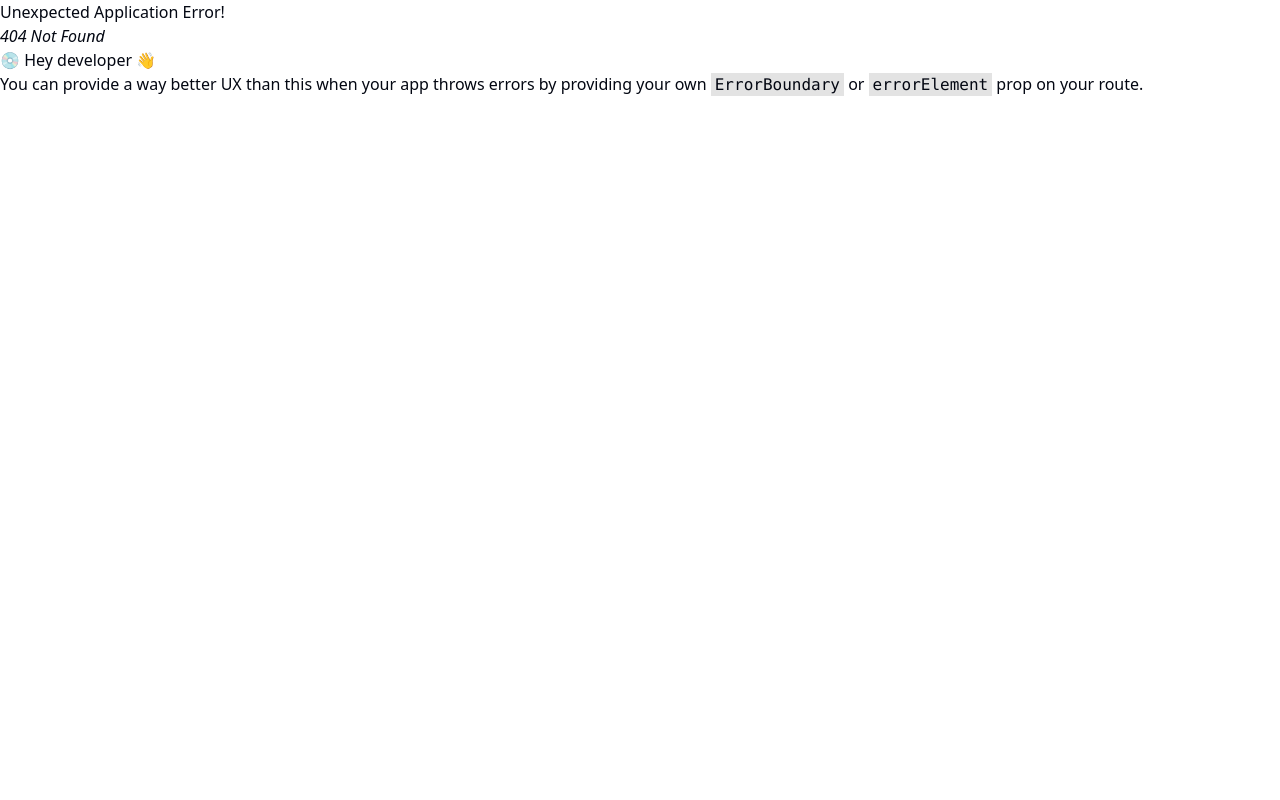
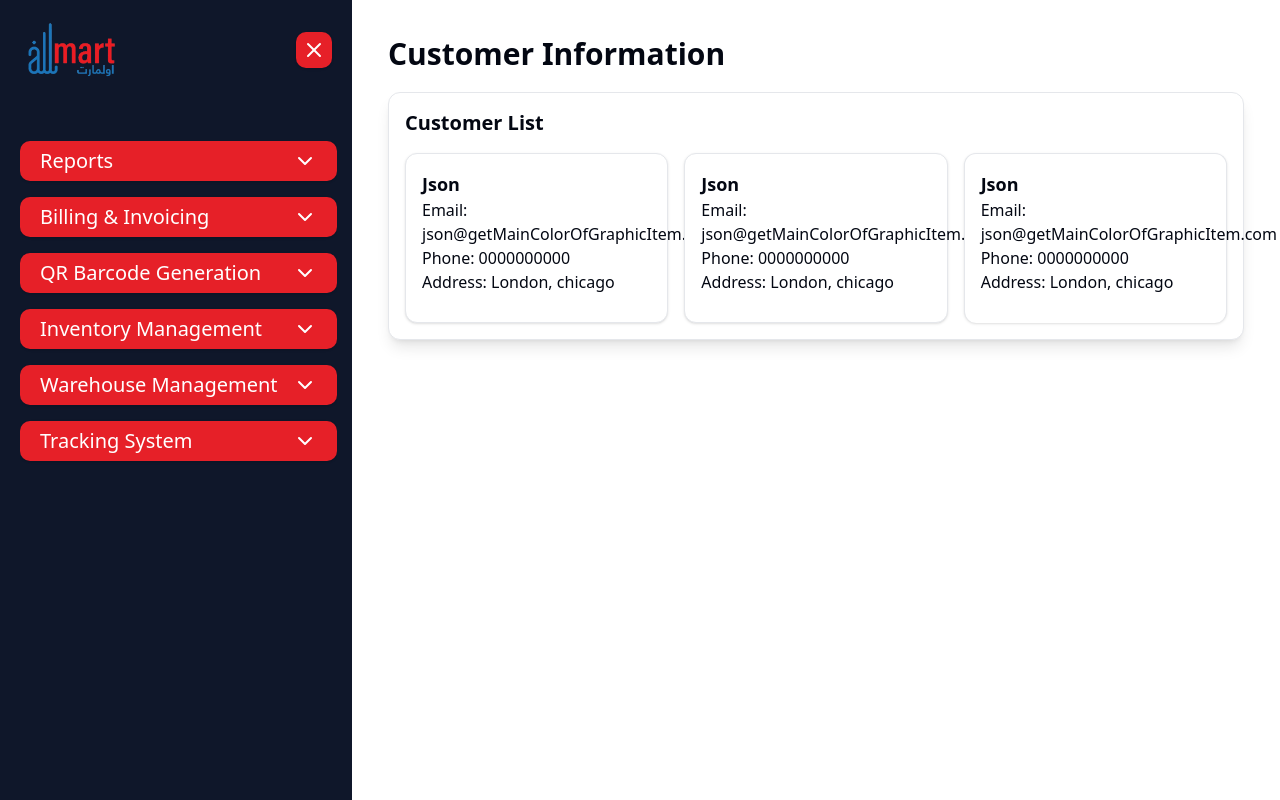
Before and after one commit to subin4693/AliMart-erp, a React (Vite) app: page /customers in a window 1280 px wide. Before the commit this address had no page. Built offline with nearby package versions, Linux system fonts and the light colour scheme.

Commit message:
Customer Info added

```diff
--- a/src/components/Sidebar.jsx
+++ b/src/components/Sidebar.jsx
@@ -92,7 +92,7 @@ const Sidebar = () => {
                                     <Link to={"/billing"}>
                                         <div className="px-4 py-2 hover:bg-gray-600">Automated Billing</div>
                                     </Link>
-                                    <Link to={"/"}>
+                                    <Link to={"/customers"}>
                                         <div className="px-4 py-2 hover:bg-gray-600">Customer Information</div>
                                     </Link>
                                     <Link to={"/"}>
--- a/src/pages/AutomatedBilling/index.jsx
+++ b/src/pages/AutomatedBilling/index.jsx
@@ -130,7 +130,7 @@ const Index = () => {
                 </button> */}
                 <Button
                     onClick={downloadAllInvoices}
-                    className="py-3 px-4 rounded lg:w-[100px] bg-[#2576b6] w-full "
+                    className="p-2 rounded lg:w-[100px] bg-[#2576b6] w-full "
                 >
                     Download All
                 </Button>
@@ -156,7 +156,7 @@ const Index = () => {
                         <div className="border-t pt-4">
                             <p>Orders: {invoice.orders}</p>
                             <p>Items: {invoice.items}</p>
-                            <p>Total Amount: ${invoice.totalAmount}</p>
+                            <p>Total Amount: {invoice.totalAmount} QAR</p>
                         </div>
                         <Button
                             onClick={() => downloadInvoice(invoice)}
--- /dev/null
+++ b/src/pages/CustomerInfo/index.jsx
@@ -0,0 +1,144 @@
+import React, { useState } from "react";
+import { Card } from "@/components/ui/card";
+
+const CustomerInfo = () => {
+    const [customers, setCustomers] = useState([
+        {
+            name: "Json",
+            email: "json@getMainColorOfGraphicItem.com",
+            phone: "0000000000",
+            address: "London, chicago",
+        },
+        {
+            name: "Json",
+            email: "json@getMainColorOfGraphicItem.com",
+            phone: "0000000000",
+            address: "London, chicago",
+        },
+        {
+            name: "Json",
+            email: "json@getMainColorOfGraphicItem.com",
+            phone: "0000000000",
+            address: "London, chicago",
+        },
+    ]);
+
+    const [newCustomer, setNewCustomer] = useState({
+        name: "",
+        email: "",
+        phone: "",
+        address: "",
+    });
+    const [editingIndex, setEditingIndex] = useState(null);
+
+    // Add or update customer
+    const handleAddCustomer = () => {
+        if (editingIndex !== null) {
+            const updatedCustomers = customers.map((customer, index) =>
+                index === editingIndex ? newCustomer : customer,
+            );
+            setCustomers(updatedCustomers);
+            setEditingIndex(null);
+        } else {
+            setCustomers([...customers, newCustomer]);
+        }
+        setNewCustomer({ name: "", email: "", phone: "", address: "" });
+    };
+
+    // Edit customer
+    const handleEditCustomer = (index) => {
+        setNewCustomer(customers[index]);
+        setEditingIndex(index);
+    };
+
+    // Delete customer
+    const handleDeleteCustomer = (index) => {
+        const updatedCustomers = customers.filter((_, i) => i !== index);
+        setCustomers(updatedCustomers);
+    };
+
+    return (
+        <div className="p-4">
+            <h1 className="font-semibold text-3xl mb-5">Customer Information</h1>
+
+            {/* Customer Form */}
+            {/* <Card className="p-5 mb-5 shadow-lg">
+                <h2 className="text-xl font-semibold mb-4">Add or Edit Customer</h2>
+                <div className="flex flex-col gap-3">
+                    <input
+                        type="text"
+                        placeholder="Name"
+                        value={newCustomer.name}
+                        onChange={(e) => setNewCustomer({ ...newCustomer, name: e.target.value })}
+                        className="border p-2 rounded w-full"
+                    />
+                    <input
+                        type="email"
+                        placeholder="Email"
+                        value={newCustomer.email}
+                        onChange={(e) => setNewCustomer({ ...newCustomer, email: e.target.value })}
+                        className="border p-2 rounded w-full"
+                    />
+                    <input
+                        type="tel"
+                        placeholder="Phone"
+                        value={newCustomer.phone}
+                        onChange={(e) => setNewCustomer({ ...newCustomer, phone: e.target.value })}
+                        className="border p-2 rounded w-full"
+                    />
+                    <textarea
+                        placeholder="Address"
+                        value={newCustomer.address}
+                        onChange={(e) =>
+                            setNewCustomer({ ...newCustomer, address: e.target.value })
+                        }
+                        className="border p-2 rounded w-full"
+                    />
+                    <button
+                        onClick={handleAddCustomer}
+                        className="bg-blue-500 text-white py-2 px-4 rounded hover:bg-blue-600 w-full"
+                    >
+                        {editingIndex !== null ? "Update Customer" : "Add Customer"}
+                    </button>
+                </div>
+            </Card> */}
+
+            {/* Customer List */}
+            <Card className="shadow-lg p-4">
+                <h2 className="text-xl font-semibold mb-4">Customer List</h2>
+                {customers.length > 0 ? (
+                    <div className="space-y-0 grid sm:grid-cols-2 lg:grid-cols-3 gap-4">
+                        {customers.map((customer, index) => (
+                            <Card key={index} className="p-4 border-b pb-4 last:border-b-0">
+                                <div className="mb-3">
+                                    <h3 className="font-semibold text-lg">{customer.name}</h3>
+                                    <p>Email: {customer.email}</p>
+                                    <p>Phone: {customer.phone}</p>
+                                    <p>Address: {customer.address}</p>
+                                </div>
+                                {/* <div className="flex gap-2">
+                                    <button
+                                        onClick={() => handleEditCustomer(index)}
+                                        className="bg-yellow-500 text-white py-1 px-2 rounded hover:bg-yellow-600"
+                                    >
+                                        Edit
+                                    </button>
+                                    <button
+                                        onClick={() => handleDeleteCustomer(index)}
+                                        className="bg-red-500 text-white py-1 px-2 rounded hover:bg-red-600"
+                                    >
+                                        Delete
+                                    </button>
+                                </div> */}
+                            </Card>
+                        ))}
+                    </div>
+                ) : (
+                    <p className="text-gray-600">No customers available.</p>
+                )}
+            </Card>
+        </div>
+    );
+};
+
+export default CustomerInfo;
--- a/src/pages/index.js
+++ b/src/pages/index.js
@@ -2,3 +2,4 @@ export { default as Reports } from "./Reports";
 export { default as InventoryReports } from "./InventoryReports";
 export { default as WarehouseReports } from "./WarehouseReports";
 export { default as AutomatedBilling } from "./AutomatedBilling";
+export { default as CustomerInfo } from "./CustomerInfo";
```
Also changed, not shown: src/App.jsx (+11 -1 lines).
